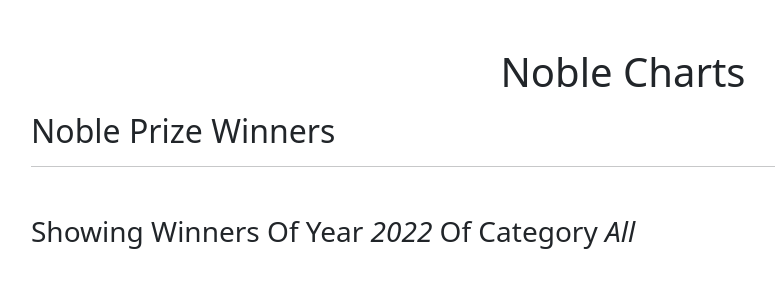
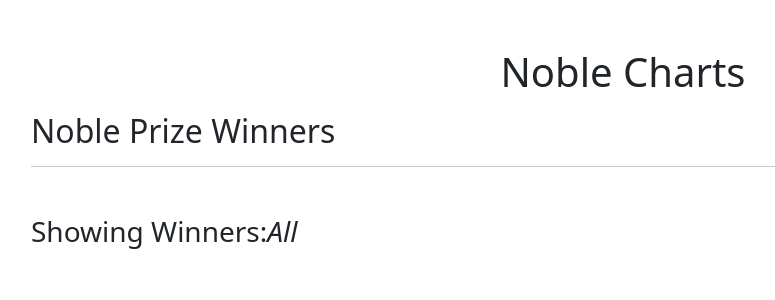
Before and after one commit to syshcndr/NobelCharts, a React (Create React App) app: page / in a window 1280 px wide. Shown: the top 300 px of the page, without its empty margins (17-792 px from the left). Built offline with nearby package versions, Linux system fonts and the light colour scheme; no server answers.

Commit message:
update minor fix

```diff
--- a/src/Components/Chart/Chart.js
+++ b/src/Components/Chart/Chart.js
@@ -36,7 +36,7 @@ export default function Chart() {
   return (
     <div className="Chart m-5">
       <h3>
-        Showing Winners Of Year <i>{new Date().getFullYear()}</i> Of Category{" "}
+        Showing Winners:
         <i>{category}</i>
       </h3>
 
```
